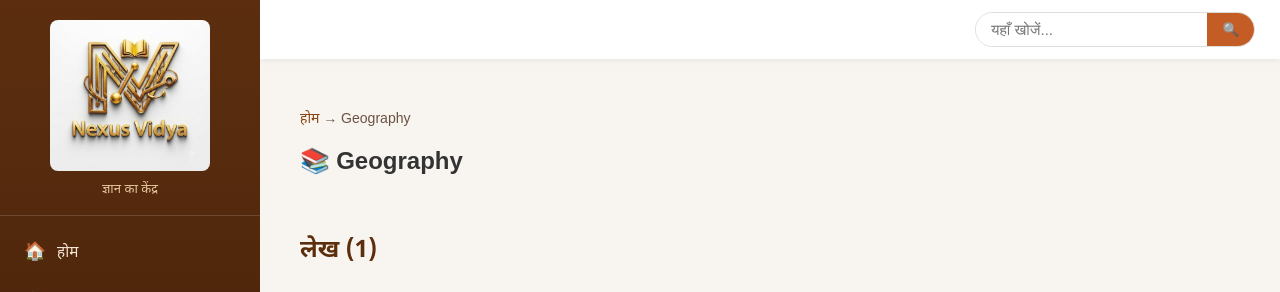
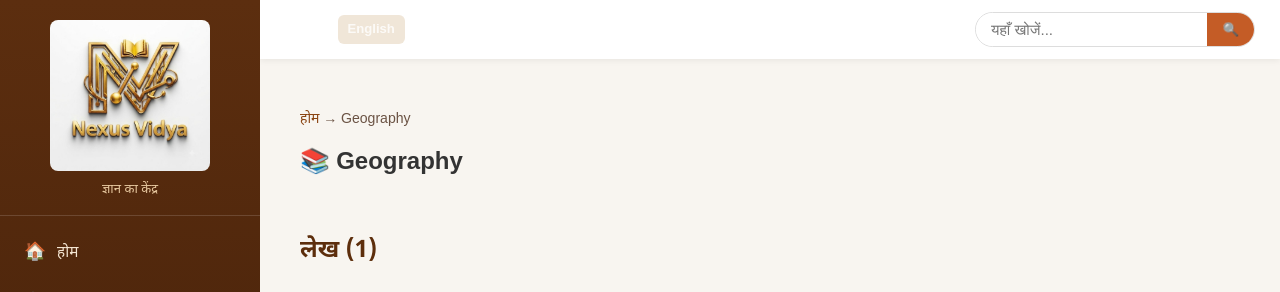
Before and after one commit to nexusvidya/nexus-vidya, a Flask app: a page that uses templates/base.html in a window 1280 px wide. Shown: the top 292 px of the page. Run offline with Flask 3, Linux system fonts and the light colour scheme; data comes from the database, SQL or seed files in the repository.

Commit message:
Update base.html

```diff
--- a/templates/base.html
+++ b/templates/base.html
@@ -20,7 +20,6 @@
       min-height: 100vh;
     }
 
-    /* ===== LEFT SIDEBAR ===== */
     .public-sidebar {
       width: 260px;
       background: linear-gradient(180deg, #5c2e0f 0%, #3d1c08 100%);
@@ -47,20 +46,14 @@
       margin: 0 auto 8px;
       border-radius: 8px;
     }
-    .sidebar-logo a {
-      text-decoration: none;
-      display: block;
-    }
+    .sidebar-logo a { text-decoration: none; display: block; }
     .sidebar-tagline {
       font-size: 0.82rem;
       color: #e8c9a0;
       margin-top: 2px;
     }
 
-    .sidebar-nav {
-      padding: 12px 0;
-      flex: 1;
-    }
+    .sidebar-nav { padding: 12px 0; flex: 1; }
     .sidebar-nav a {
       display: flex;
       align-items: center;
@@ -98,11 +91,8 @@
       font-weight: 600;
       font-size: 0.95rem;
     }
-    .sidebar-bottom a:hover {
-      background: #a0481c;
-    }
+    .sidebar-bottom a:hover { background: #a0481c; }
 
-    /* ===== MAIN CONTENT ===== */
     .public-main {
       margin-left: 260px;
       flex: 1;
@@ -116,12 +106,31 @@
       padding: 12px 25px;
       display: flex;
       align-items: center;
-      justify-content: flex-end;
+      justify-content: space-between;
       box-shadow: 0 2px 6px rgba(0,0,0,0.06);
       position: sticky;
       top: 0;
       z-index: 50;
     }
+
+    .lang-switch {
+      display: flex;
+      gap: 8px;
+    }
+    .lang-btn {
+      padding: 6px 14px;
+      border-radius: 20px;
+      text-decoration: none;
+      font-size: 0.9rem;
+      background: #f0e6d8;
+      color: #5c2e0f;
+      font-weight: 600;
+    }
+    .lang-btn.active, .lang-btn:hover {
+      background: #c45c26;
+      color: white;
+    }
+
     .search-box {
       display: flex;
       border: 1px solid #ddd;
@@ -144,10 +153,7 @@
       cursor: pointer;
     }
 
-    .content-area {
-      flex: 1;
-      padding: 20px;
-    }
+    .content-area { flex: 1; padding: 20px; }
 
     .site-footer {
       background: #2c1810;
@@ -158,7 +164,6 @@
     }
     .site-footer p { margin: 5px 0; }
 
-    /* WhatsApp */
     .whatsapp-float {
       position: fixed;
       bottom: 25px;
@@ -188,9 +193,7 @@
         height: auto;
         position: relative;
       }
-      .public-main {
-        margin-left: 0;
-      }
+      .public-main { margin-left: 0; }
       .sidebar-nav {
         display: flex;
         flex-wrap: wrap;
@@ -204,15 +207,13 @@
         background: rgba(255,255,255,0.08);
         font-size: 0.88rem;
       }
-      .sidebar-logo img {
-        max-width: 120px;
-      }
+      .sidebar-logo img { max-width: 120px; }
+      .top-bar { flex-direction: column; gap: 10px; }
     }
   </style>
 </head>
 <body>
 
-  <!-- ========== LEFT SIDEBAR ========== -->
   <aside class="public-sidebar">
     <div class="sidebar-logo">
       <a href="{{ url_for('index') }}">
@@ -239,10 +240,14 @@
     </div>
   </aside>
 
-  <!-- ========== MAIN AREA ========== -->
   <div class="public-main">
 
     <div class="top-bar">
+      <div class="lang-switch">
+        <a href="?lang=hi" class="lang-btn active">हिंदी</a>
+        <a href="?lang=en" class="lang-btn">English</a>
+      </div>
+
       <form action="{{ url_for('search') }}" method="get" class="search-box">
         <input type="text" name="q" placeholder="यहाँ खोजें..." required>
         <button type="submit">🔍</button>
@@ -269,7 +274,6 @@
     </footer>
   </div>
 
-  <!-- WhatsApp Button -->
   <a href="https://wa.me/917317055531"
      class="whatsapp-float"
      target="_blank"
```
